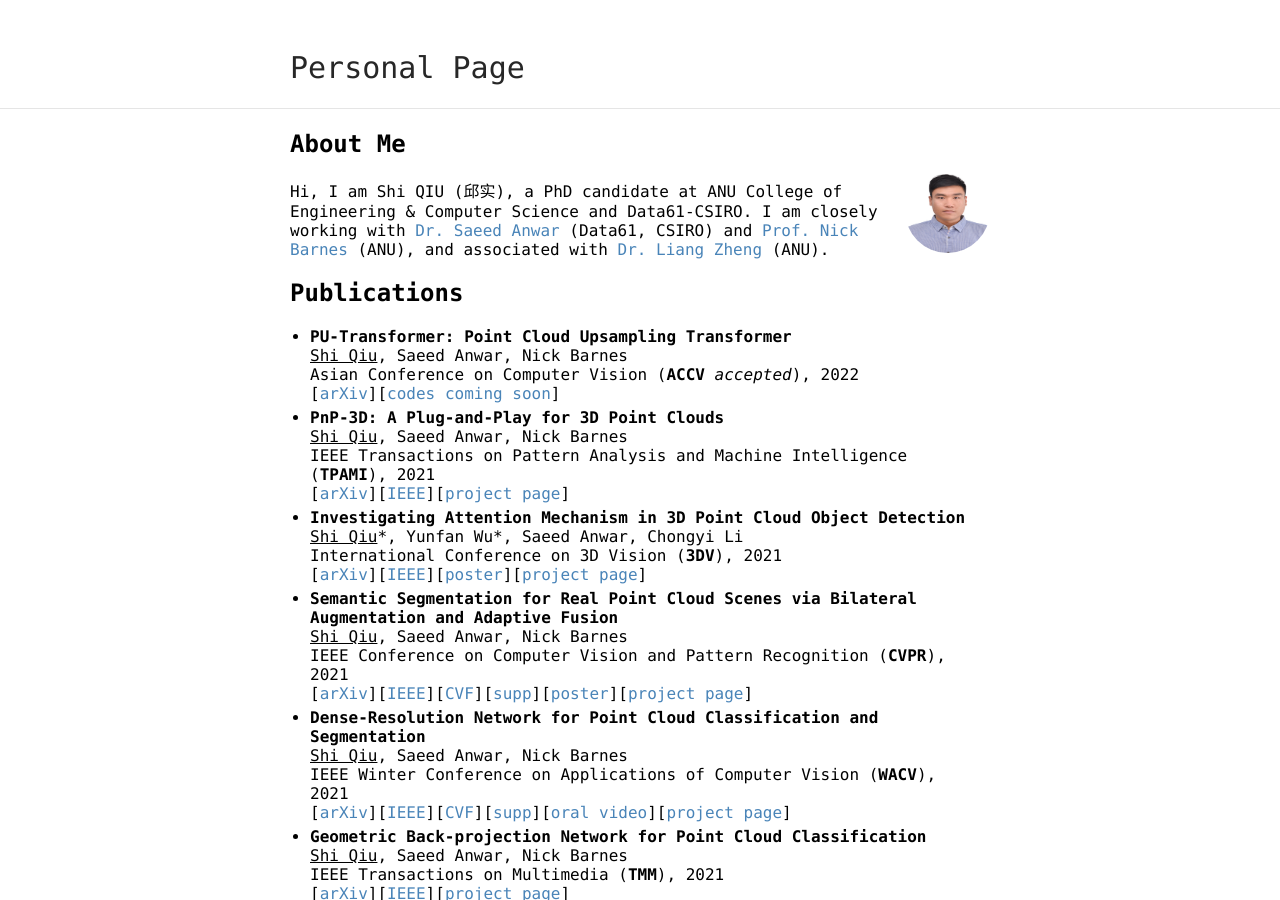
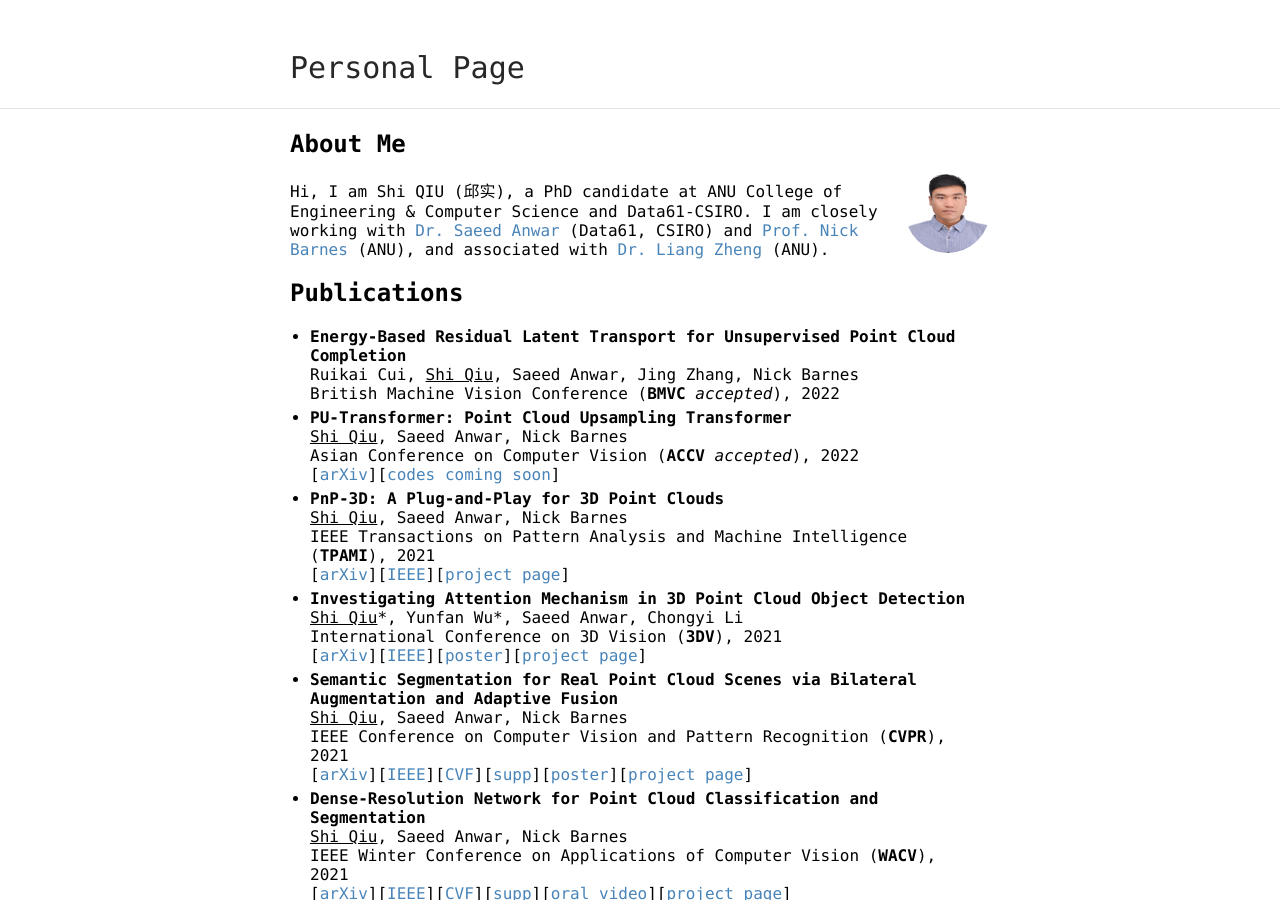
Before and after one commit to ShiQiu0419/ShiQiu0419.github.io, a Jekyll site: the page built from index.md, in a window 1280 px wide and 900 px high. Built offline with Jekyll 4.4.1, drawn with Linux system fonts in a browser that asks for light colours; our own code applies the rules of GitHub Pages for plain Markdown files.

Commit message:
Update index.md

```diff
--- a/index.md
+++ b/index.md
@@ -8,6 +8,9 @@ layout: default
 Hi, I am Shi QIU (邱实), a PhD candidate at ANU College of Engineering & Computer Science and Data61-CSIRO. I am closely working with [Dr. Saeed Anwar](https://saeed-anwar.github.io/) (Data61, CSIRO) and [Prof. Nick Barnes](http://users.cecs.anu.edu.au/~nmb/) (ANU), and associated with [Dr. Liang Zheng](https://zheng-lab.cecs.anu.edu.au/index.html) (ANU).
 
 ## Publications
+* **Energy-Based Residual Latent Transport for Unsupervised Point Cloud Completion**
+Ruikai Cui, <ins>Shi Qiu</ins>, Saeed Anwar, Jing Zhang, Nick Barnes
+British Machine Vision Conference (**BMVC** *accepted*), 2022
 * **PU-Transformer: Point Cloud Upsampling Transformer**
 <ins>Shi Qiu</ins>, Saeed Anwar, Nick Barnes
 Asian Conference on Computer Vision (**ACCV** *accepted*), 2022
```
